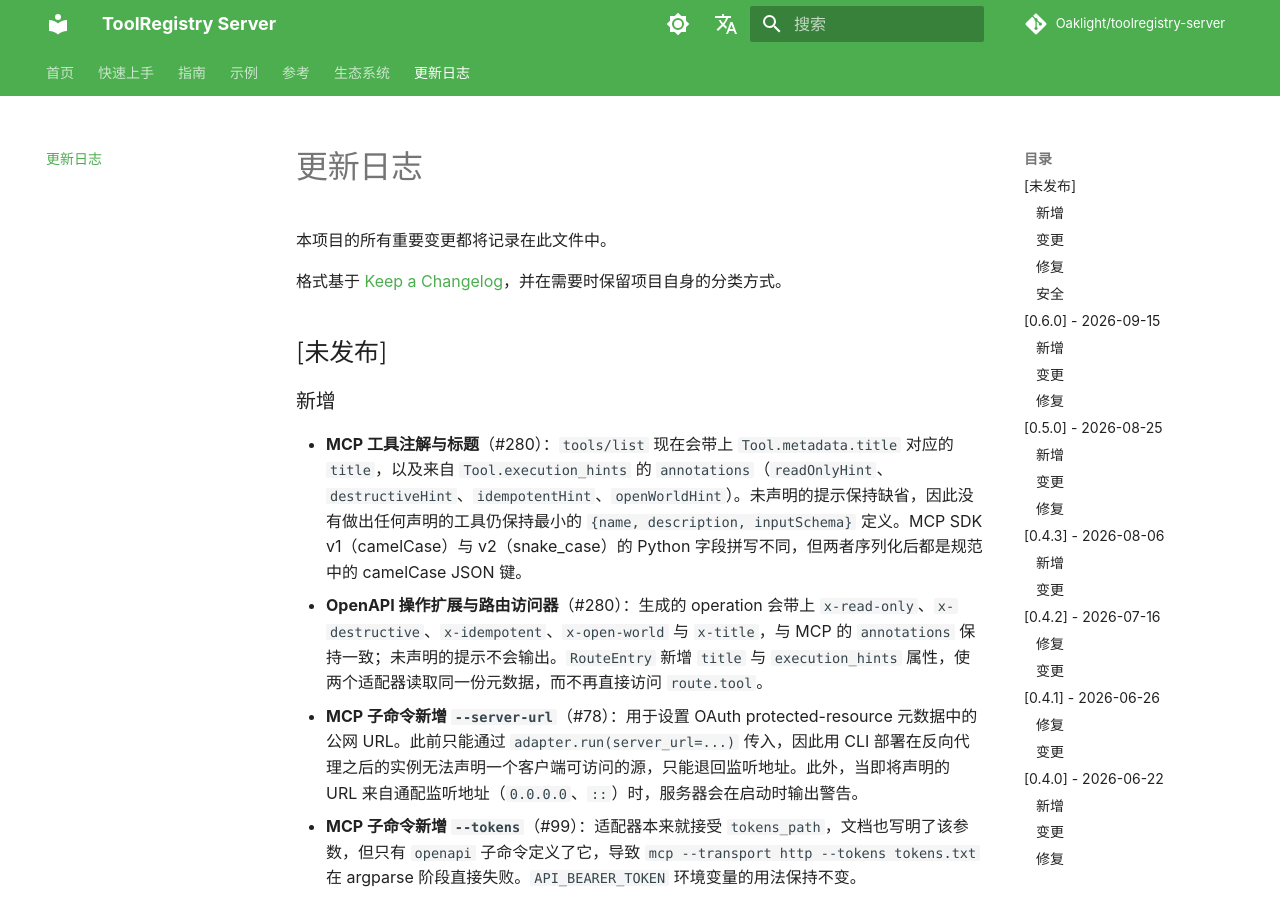
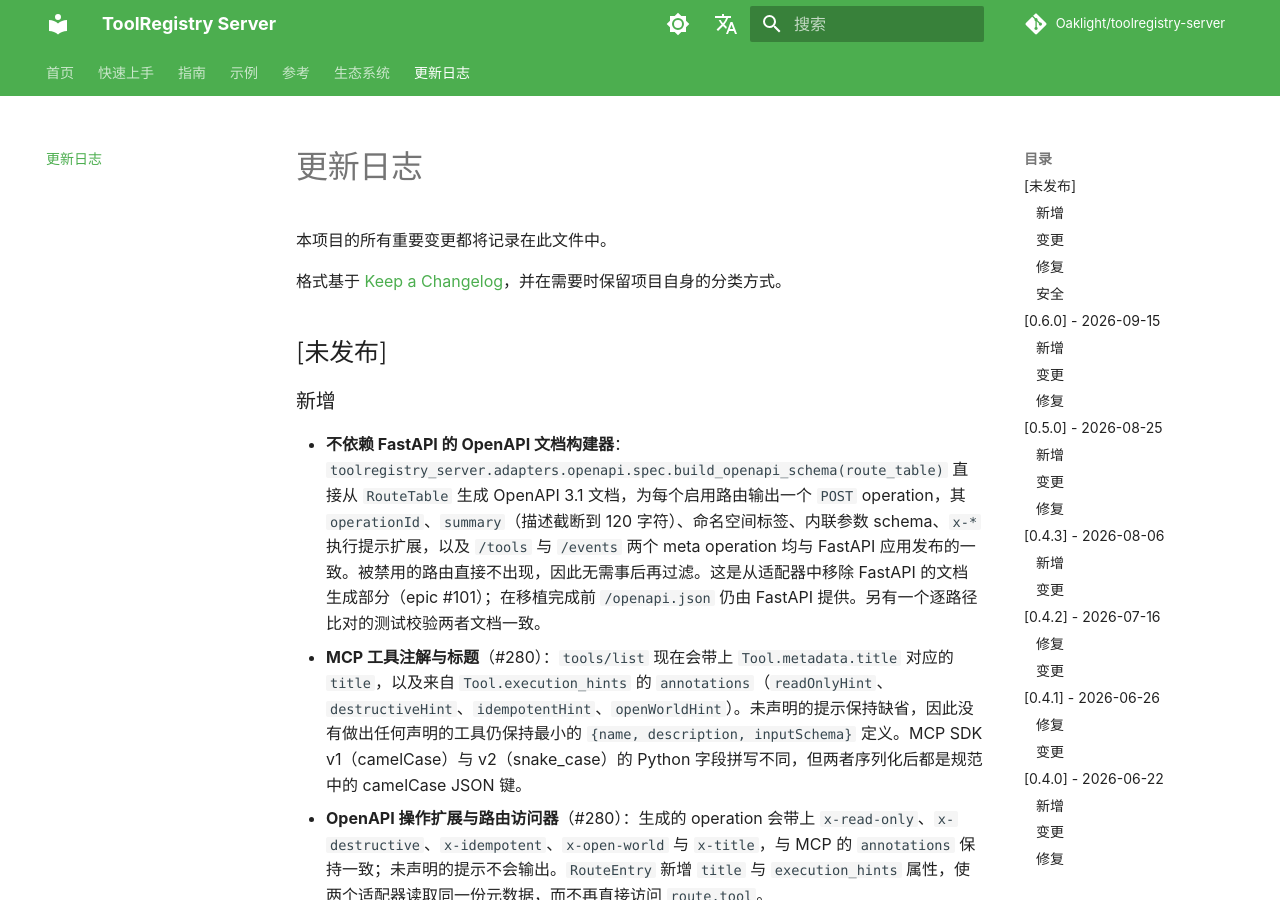
Before and after one commit to Oaklight/toolregistry-server, an MkDocs documentation site: the page built from docs/changelog.md, in a window 1280 px wide and 900 px high. Built offline with MkDocs 1.6.1 and Material for MkDocs 9.7.7, drawn with Linux system fonts in a browser that asks for light colours; some web fonts are replaced; comment, search, counter and statistics services are not loaded.

Commit message:
docs(changelog)：不依赖 FastAPI 的 OpenAPI 文档构建器
记录由 RouteTable 直接生成文档的构建器（epic #101 工作流 3）。

```diff
--- a/docs/changelog.md
+++ b/docs/changelog.md
@@ -8,6 +8,7 @@
 
 ### 新增
 
+- **不依赖 FastAPI 的 OpenAPI 文档构建器**：`toolregistry_server.adapters.openapi.spec.build_openapi_schema(route_table)` 直接从 `RouteTable` 生成 OpenAPI 3.1 文档，为每个启用路由输出一个 `POST` operation，其 `operationId`、`summary`（描述截断到 120 字符）、命名空间标签、内联参数 schema、`x-*` 执行提示扩展，以及 `/tools` 与 `/events` 两个 meta operation 均与 FastAPI 应用发布的一致。被禁用的路由直接不出现，因此无需事后再过滤。这是从适配器中移除 FastAPI 的文档生成部分（epic #101）；在移植完成前 `/openapi.json` 仍由 FastAPI 提供。另有一个逐路径比对的测试校验两者文档一致。
 - **MCP 工具注解与标题**（#280）：`tools/list` 现在会带上 `Tool.metadata.title` 对应的 `title`，以及来自 `Tool.execution_hints` 的 `annotations`（`readOnlyHint`、`destructiveHint`、`idempotentHint`、`openWorldHint`）。未声明的提示保持缺省，因此没有做出任何声明的工具仍保持最小的 `{name, description, inputSchema}` 定义。MCP SDK v1（camelCase）与 v2（snake_case）的 Python 字段拼写不同，但两者序列化后都是规范中的 camelCase JSON 键。
 - **OpenAPI 操作扩展与路由访问器**（#280）：生成的 operation 会带上 `x-read-only`、`x-destructive`、`x-idempotent`、`x-open-world` 与 `x-title`，与 MCP 的 `annotations` 保持一致；未声明的提示不会输出。`RouteEntry` 新增 `title` 与 `execution_hints` 属性，使两个适配器读取同一份元数据，而不再直接访问 `route.tool`。
 - **MCP 子命令新增 `--server-url`**（#78）：用于设置 OAuth protected-resource 元数据中的公网 URL。此前只能通过 `adapter.run(server_url=...)` 传入，因此用 CLI 部署在反向代理之后的实例无法声明一个客户端可访问的源，只能退回监听地址。此外，当即将声明的 URL 来自通配监听地址（`0.0.0.0`、`::`）时，服务器会在启动时输出警告。
```
